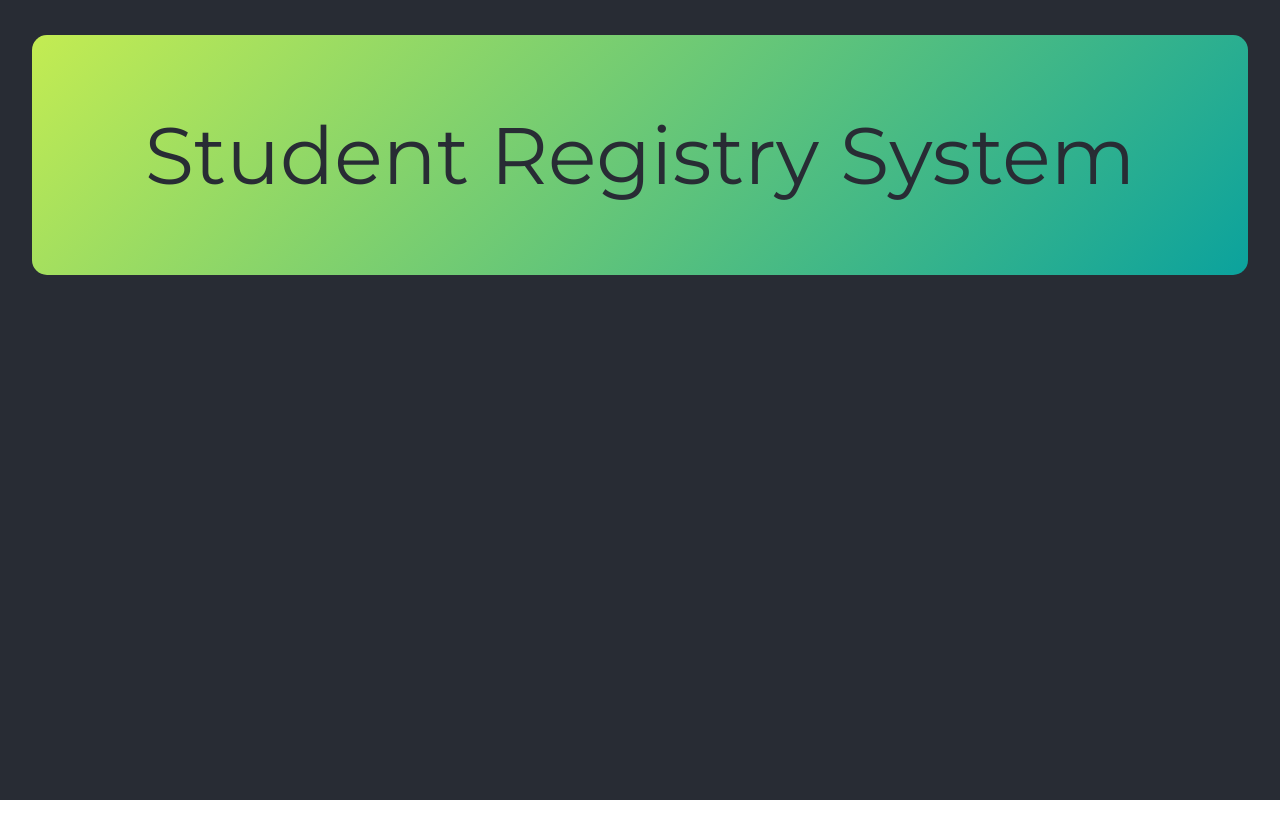
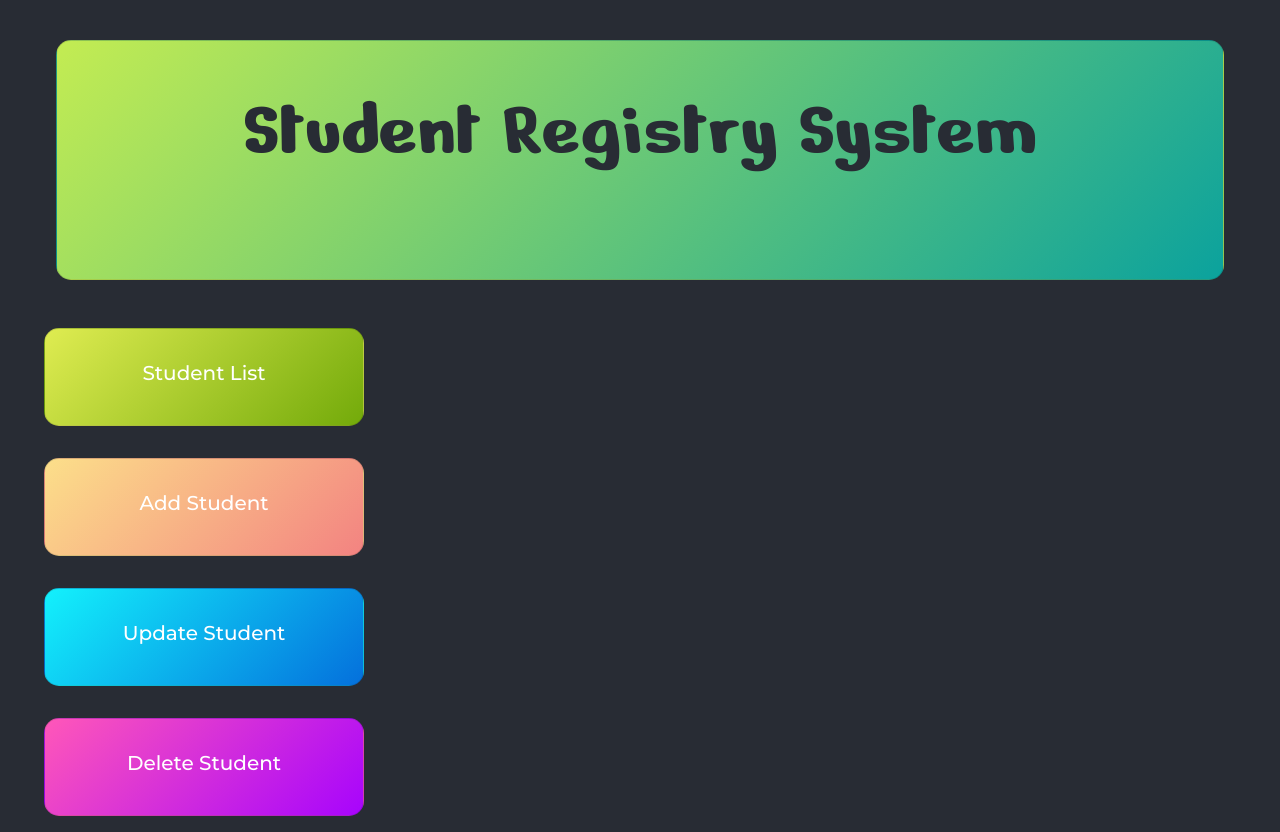
Before and after one commit to saiful-islam-niloy/student-registry, a React (Create React App) app in the folder front-end/: page /home in a window 1280 px wide. Before the commit the page ends 800 px from the top, so only its background shows below. Built offline with nearby package versions, Linux system fonts and the light colour scheme.

Commit message:
features

```diff
--- a/front-end/src/App.js
+++ b/front-end/src/App.js
@@ -1,3 +1,4 @@
+import 'bootstrap/dist/css/bootstrap.min.css';
 import React from 'react';
 import { BrowserRouter } from 'react-router-dom';
 import '../src/asset/css/custom.scss';
--- a/front-end/src/asset/css/custom.scss
+++ b/front-end/src/asset/css/custom.scss
@@ -14,6 +14,7 @@ $secondary-weight: 500;
   background: $primary-background;
   color: white;
   min-height: 100vh;
+  // height: 100%;
   font-family: $primary-font;
   cursor: grab;
 }
@@ -34,6 +35,39 @@ $secondary-weight: 500;
   color: $primary-background;
   border-radius: 30px;
   padding: 1rem;
+  font-size: 5rem;
+  font-family: $fancy-font;
+  font-weight: $secondary-weight;
+}
+
+.feature {
+  display: flex;
+  justify-content: center;
+  align-items: center;
+}
+
+.feature_card {
+  box-sizing: border-box;
+  display: flex;
+  justify-content: center;
+  align-items: center;
+  width: 20rem;
+  border-radius: 15px;
+  padding: 1rem;
   font-family: $primary-font;
-  font-weight: 400;
+  font-weight: $secondary-weight;
+  margin: 1rem 1rem 1rem 2rem;
+  cursor: pointer;
+  transition: transform 0.2s;
 }
+
+.feature_card:hover {
+  transform: scale(1.05);
+  box-shadow: 5px 5px 10px rgb(143, 140, 140);
+}
+
+.feature_title {
+  font-family: $primary-font;
+  font-weight: $secondary-weight;
+  font-size: 20px;
+}
--- a/front-end/src/components/Banner.js
+++ b/front-end/src/components/Banner.js
@@ -4,7 +4,7 @@ import { Card, Container } from 'react-bootstrap';
 export default class Banner extends Component {
   render() {
     return (
-      <Container fluid={true} className='background'>
+      <Container fluid={true}>
         <br />
         <Card className='banner_background p-2'>
           <Card.Body>
--- /dev/null
+++ b/front-end/src/components/Features.js
@@ -0,0 +1,60 @@
+import React, { Component } from 'react';
+import { Card, Col, Row } from 'react-bootstrap';
+
+export default class Features extends Component {
+  constructor() {
+    super();
+    this.state = {
+      view: '',
+      features: [
+        {
+          title: 'Student List',
+          gradient: 'linear-gradient(135deg, #DFEC51 0%,#73AA0A 100%)'
+        },
+        {
+          title: 'Add Student',
+          gradient: 'linear-gradient(135deg, #fcdf8a 0%,#f38381 100%)'
+        },
+        {
+          title: 'Update Student',
+          gradient: 'linear-gradient(135deg, #13f1fc 0%,#0470dc 100%)'
+        },
+        {
+          title: 'Delete Student',
+          gradient: 'linear-gradient(135deg, #FF57B9 0%,#A704FD 100%)'
+        }
+      ]
+    };
+  }
+
+  componentDidMount() {
+    this.loadFeatures();
+  }
+
+  loadFeatures() {
+    let view = this.state.features.map((feature, index) => {
+      let { title, gradient } = feature;
+      return (
+        <Col key={index}>
+          <Card style={{ background: gradient }} className='feature_card'>
+            <Card.Body>
+              <Card.Title className='feature_title'>{title}</Card.Title>
+            </Card.Body>
+          </Card>
+        </Col>
+      );
+    });
+    this.setState({ view: view });
+  }
+
+  render() {
+    return (
+      <Col lg={4} md={6}>
+        <Row className='feature'>
+          {this.state.view}
+          {/* <br /> */}
+        </Row>
+      </Col>
+    );
+  }
+}
--- a/front-end/src/pages/HomePage.js
+++ b/front-end/src/pages/HomePage.js
@@ -1,11 +1,16 @@
 import React, { Component, Fragment } from 'react';
+import { Container } from 'react-bootstrap';
 import Banner from '../components/Banner';
+import Features from '../components/Features';
 
 class HomePage extends Component {
   render() {
     return (
       <Fragment>
-        <Banner />
+        <Container fluid={true} className='background'>
+          <Banner />
+          <Features />
+        </Container>
       </Fragment>
     );
   }
```
